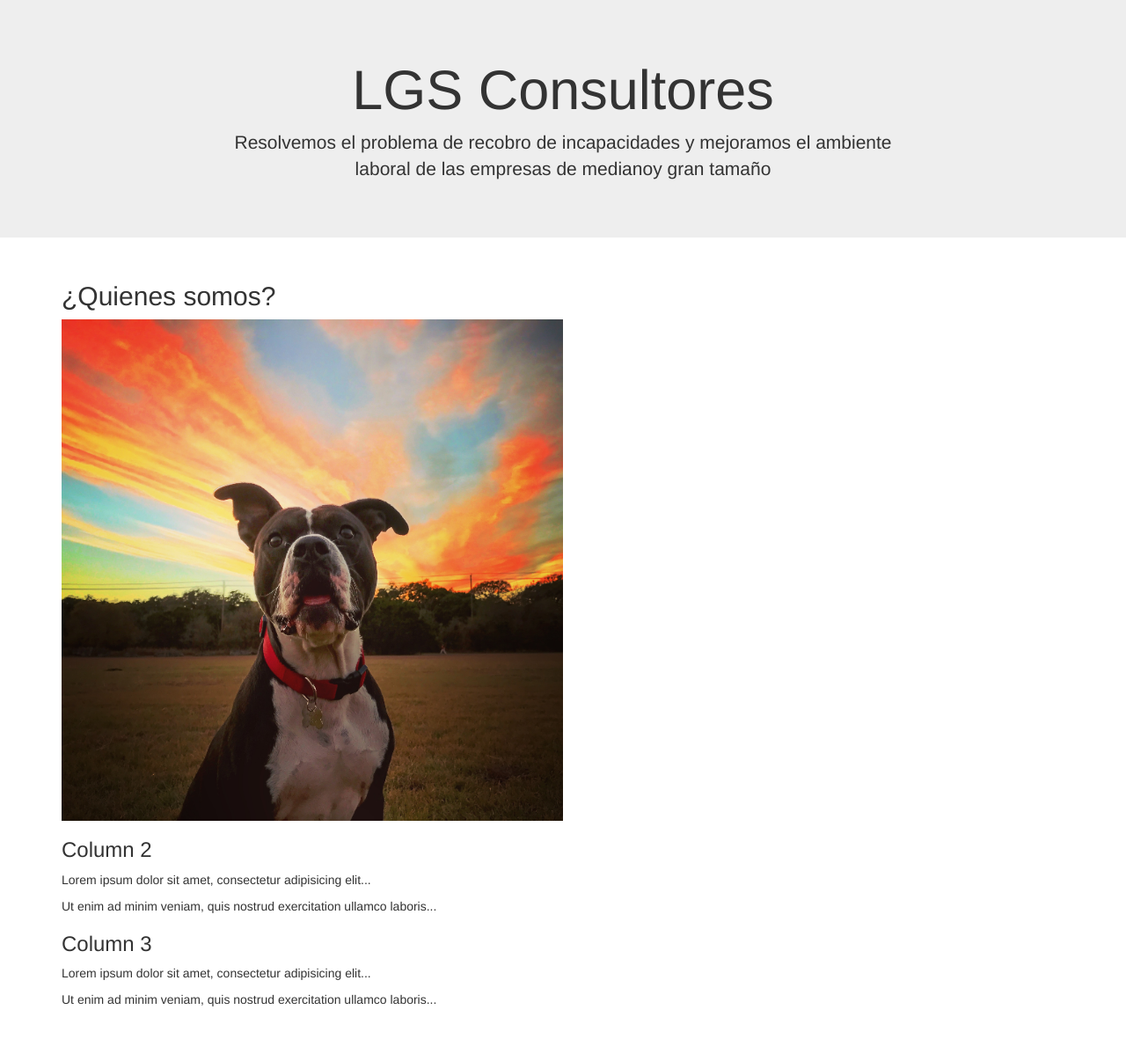
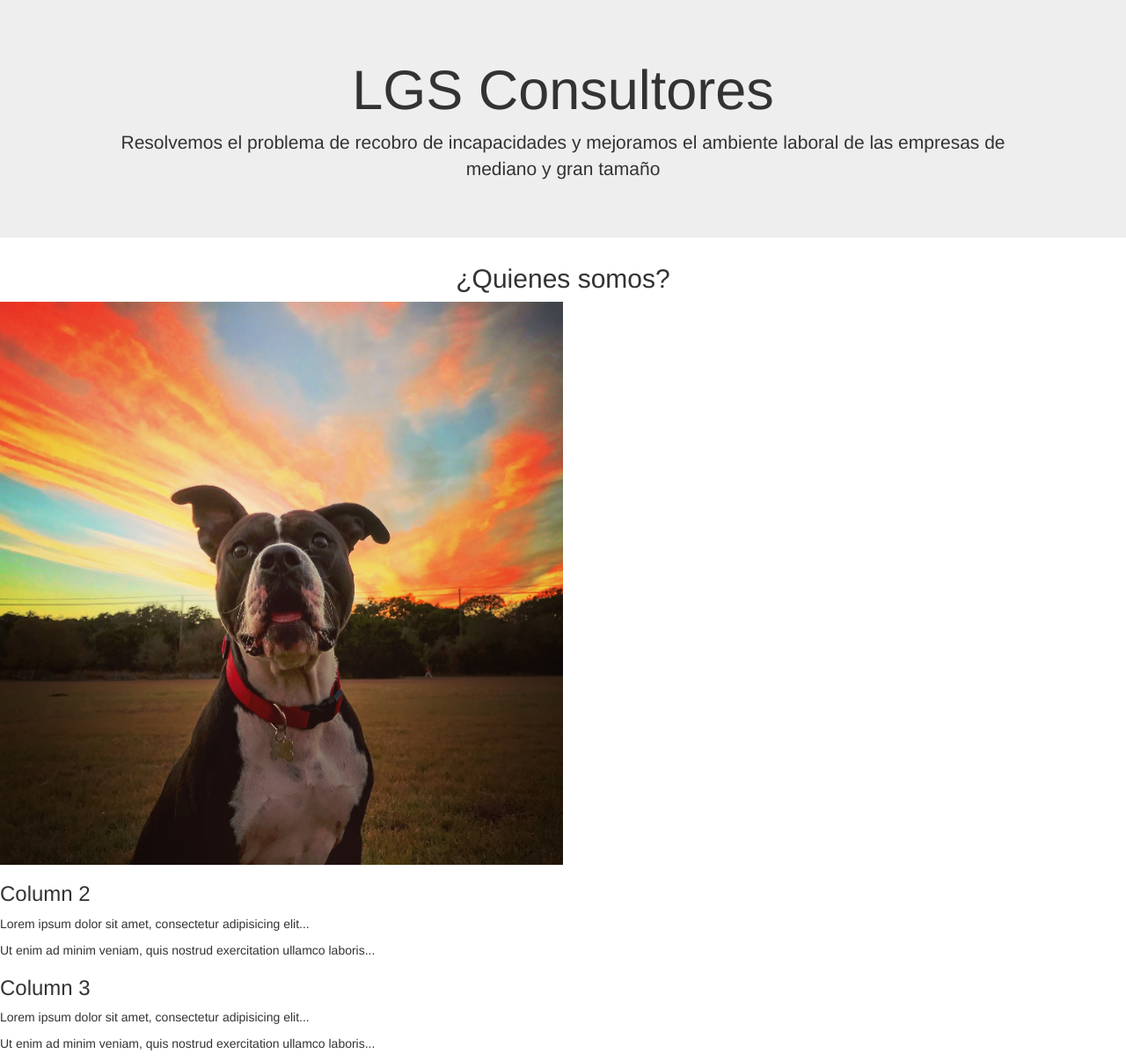
Before and after one commit to Jandresgomez/LGSConsultores, a Django app: page / in a window 1280 px wide. Shown: the whole page at 88% size. Before the commit the page ends 1144 px from the top, so only its background shows below. Run offline with Django 3.2, Linux system fonts and the light colour scheme; some libraries are stand-ins or nearby versions.

Commit message:
index.html conflict

```diff
--- a/website/static/website/index/index.css
+++ b/website/static/website/index/index.css
@@ -1,10 +1,15 @@
 #slogan {
-	margin-left: 20%;
-    margin-right: 20%;
+	margin-left: 10%;
+    margin-right: 10%;
+}
+
+#quienesSomosTitle {
+	text-align: center;
 }
 
 #quienesSomosIMG {
 	max-height: 30%;
 	width: 50%;
 	height: auto;
+	align-self: center;
 }
--- a/website/templates/index.html
+++ b/website/templates/index.html
@@ -9,19 +9,20 @@
   <link rel="stylesheet" href="{% static 'website/index/index.css' %}">
   <script src="https://ajax.googleapis.com/ajax/libs/jquery/3.3.1/jquery.min.js"></script>
   <script src="https://maxcdn.bootstrapcdn.com/bootstrap/3.3.7/js/bootstrap.min.js"></script>
+  <script src="https://ajax.googleapis.com/ajax/libs/angularjs/1.6.4/angular.min.js"></script>
 </head>
 <body>
-
+<div ng-app="myApp">
   <div class="jumbotron text-center">
-  <h1 id="mainTitle">LGS Consultores</h1>
+    <h1 id="title">LGS Consultores</h1>
     <div class="wrapper" id="slogan">
-    <p>Resolvemos el problema de recobro de incapacidades y mejoramos el ambiente laboral de las empresas de medianoy gran tamaño</p>
+      <p>Resolvemos el problema de recobro de incapacidades y mejoramos el ambiente laboral de las empresas de mediano y gran tamaño</p>
     </div>
   </div>
 
-<div class="container">
+  <div class="quienesSomos">
     <div>
-    <h2>¿Quienes somos?</h2>
+      <h2 id="quienesSomosTitle">¿Quienes somos?</h2>
       <img src="{% static "website/index/quienesSomos.jpg" %}" alt="My image" id="quienesSomosIMG"/>
     </div>
     <div>
@@ -35,6 +36,7 @@
       <p>Ut enim ad minim veniam, quis nostrud exercitation ullamco laboris...</p>
     </div>
   </div>
+</div>
 
 </body>
 </html>
```
Lines whose indentation alone changed are shown as unchanged.
